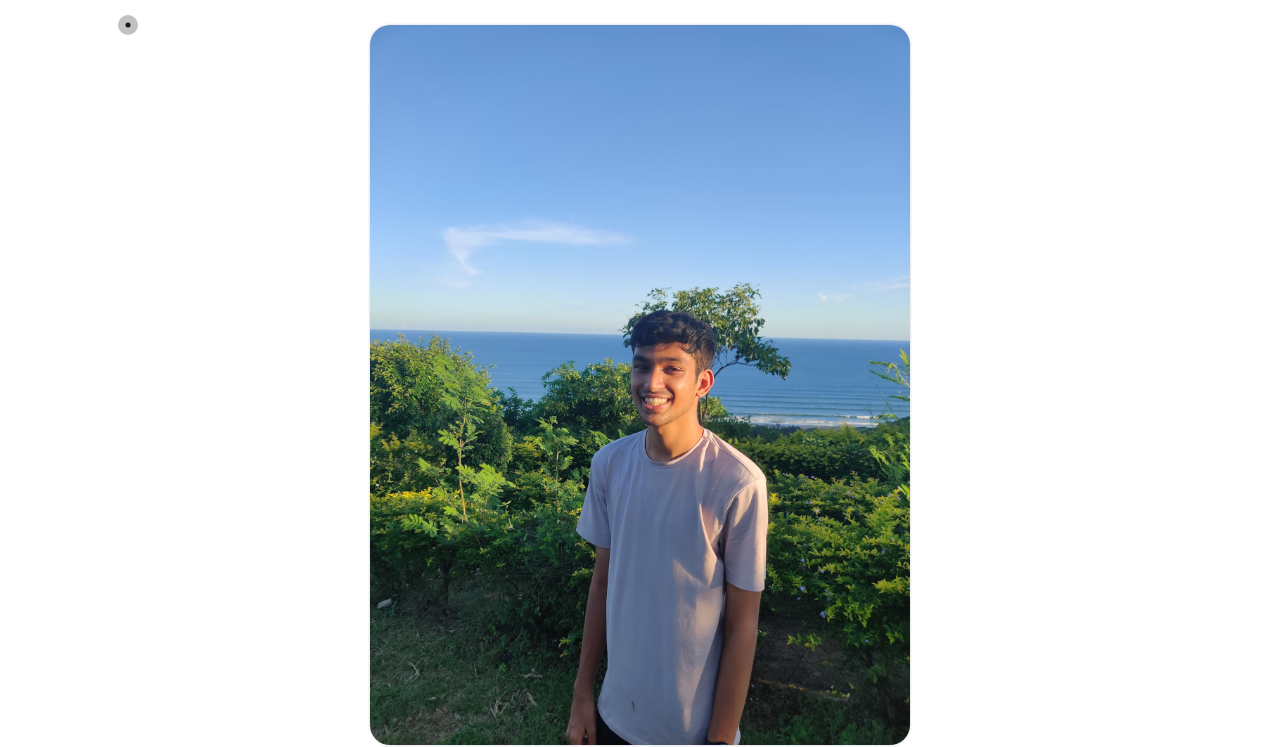
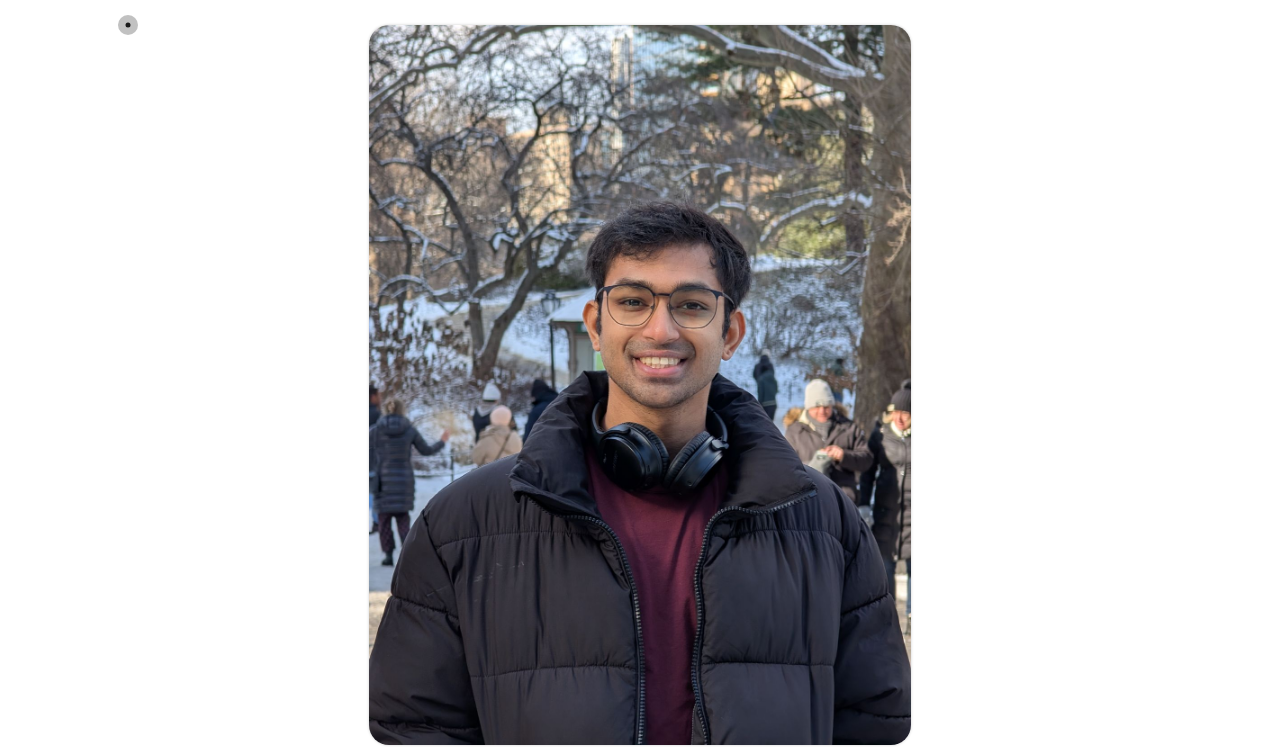
Before and after one commit to srikarsamudrala/srikarsamudrala.github.io, a plain HTML site: page about.html in a window 1280 px wide. Shown: the part 87-834 px from the top of the page. Drawn offline with nearby package versions, Linux system fonts and the light colour scheme.

Commit message:
Update about.html

```diff
--- a/about.html
+++ b/about.html
@@ -48,7 +48,7 @@
 <div class="cursor-inner"></div>
 	<div class="aboutme-intro flex">
 		<div class="aboutme-intro-img">
-			<img class="image-card resizable-image" src="img/srikarsam.jpg" alt="Picture of Srikar" onContextMenu="return false;">
+			<img class="image-card resizable-image" src="img/index.jpeg" alt="Picture of Srikar" onContextMenu="return false;">
 		</div>
 
 		<div class="aboutme-intro-description flex-content">
```
